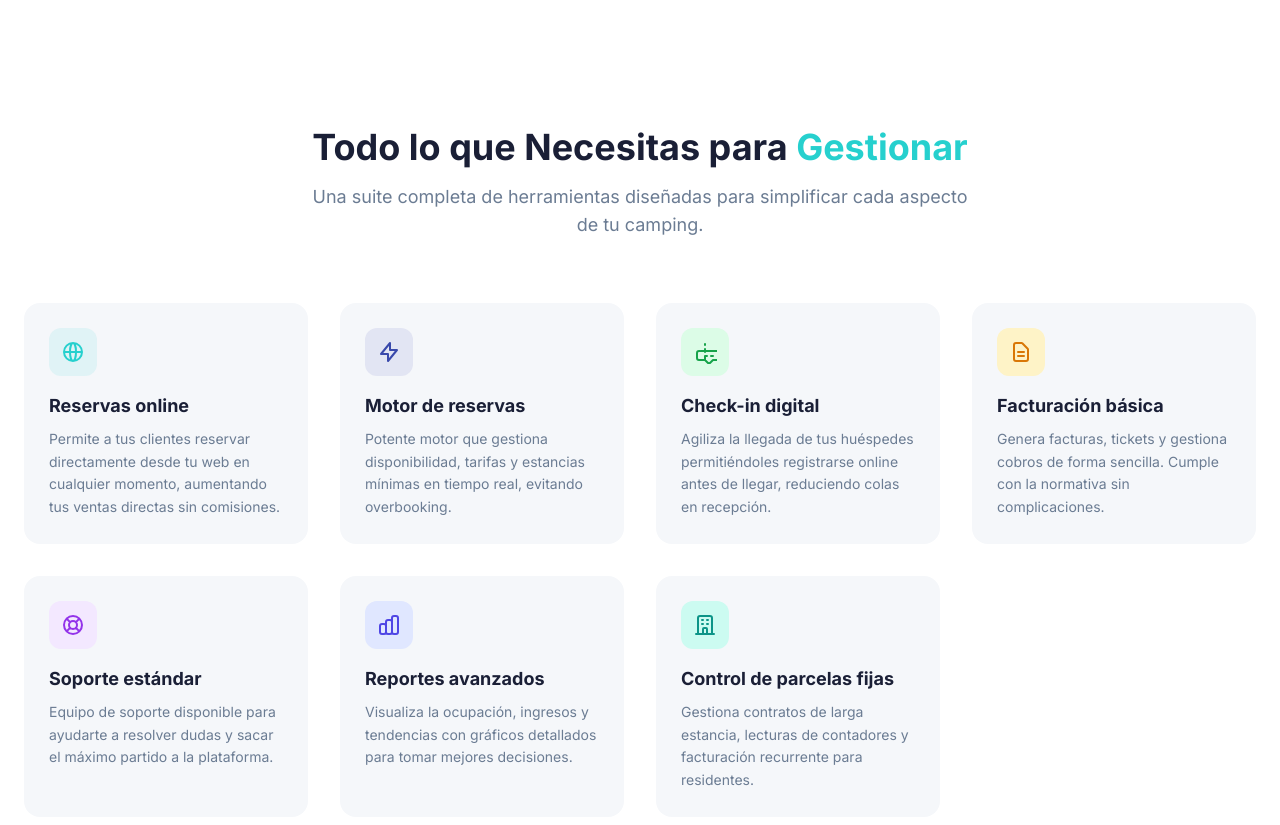
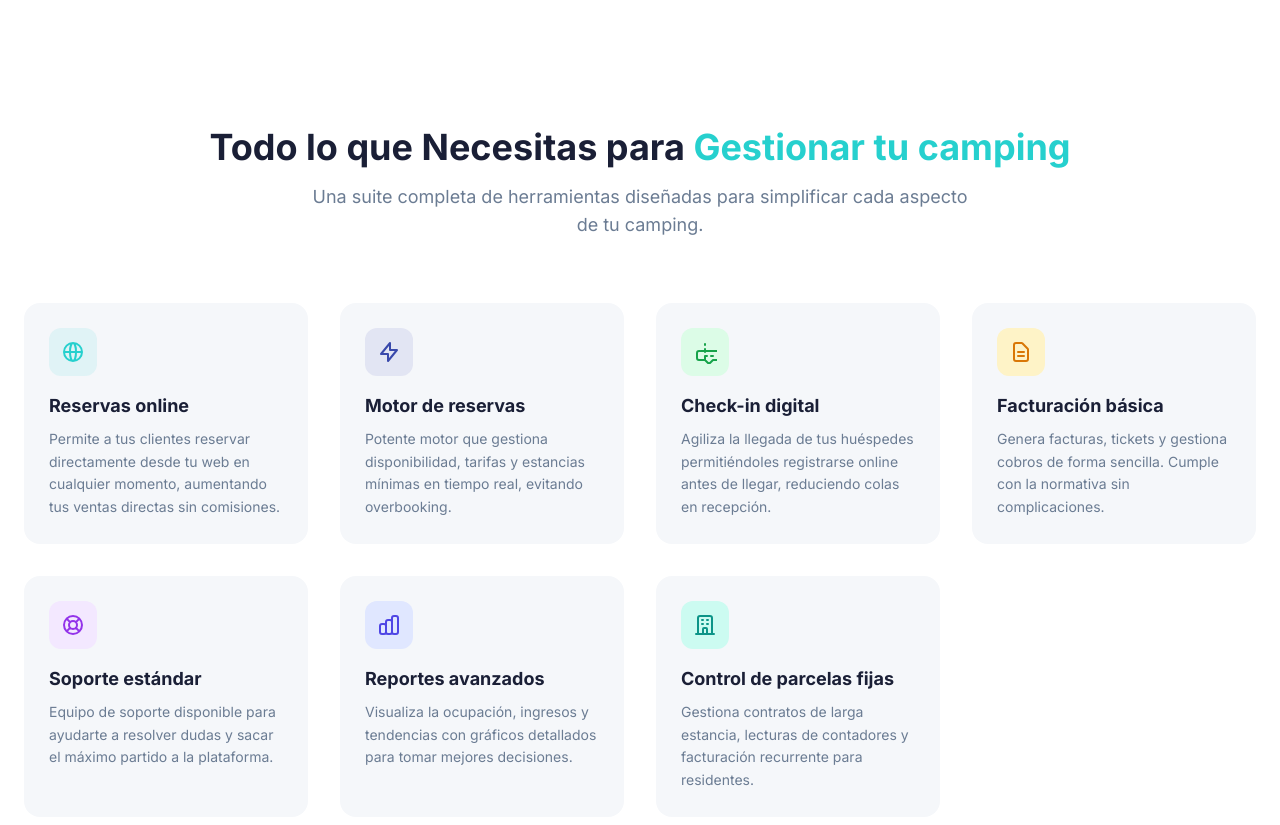
Before and after one commit to cloudindev/upcamp, a React (Vite) app in the folder frontend/: page / in a window 1280 px wide. Shown: the part 880-1705 px from the top of the page. Built offline with nearby package versions, Linux system fonts and the light colour scheme; no server answers.

Commit message:
Update Features title

```diff
--- a/frontend/src/components/landing/FeaturesSection.tsx
+++ b/frontend/src/components/landing/FeaturesSection.tsx
@@ -85,7 +85,7 @@ export default function FeaturesSection() {
             <div className="container mx-auto px-4 md:px-6">
                 <div className="text-center mb-16">
                     <h2 className="text-3xl md:text-4xl font-bold text-text-primary mb-4">
-                        Todo lo que Necesitas para <span className="text-upcamp-cyan">Gestionar</span>
+                        Todo lo que Necesitas para <span className="text-upcamp-cyan">Gestionar tu camping</span>
                     </h2>
                     <p className="text-text-secondary text-lg max-w-2xl mx-auto">
                         Una suite completa de herramientas diseñadas para simplificar cada aspecto de tu camping.
```
